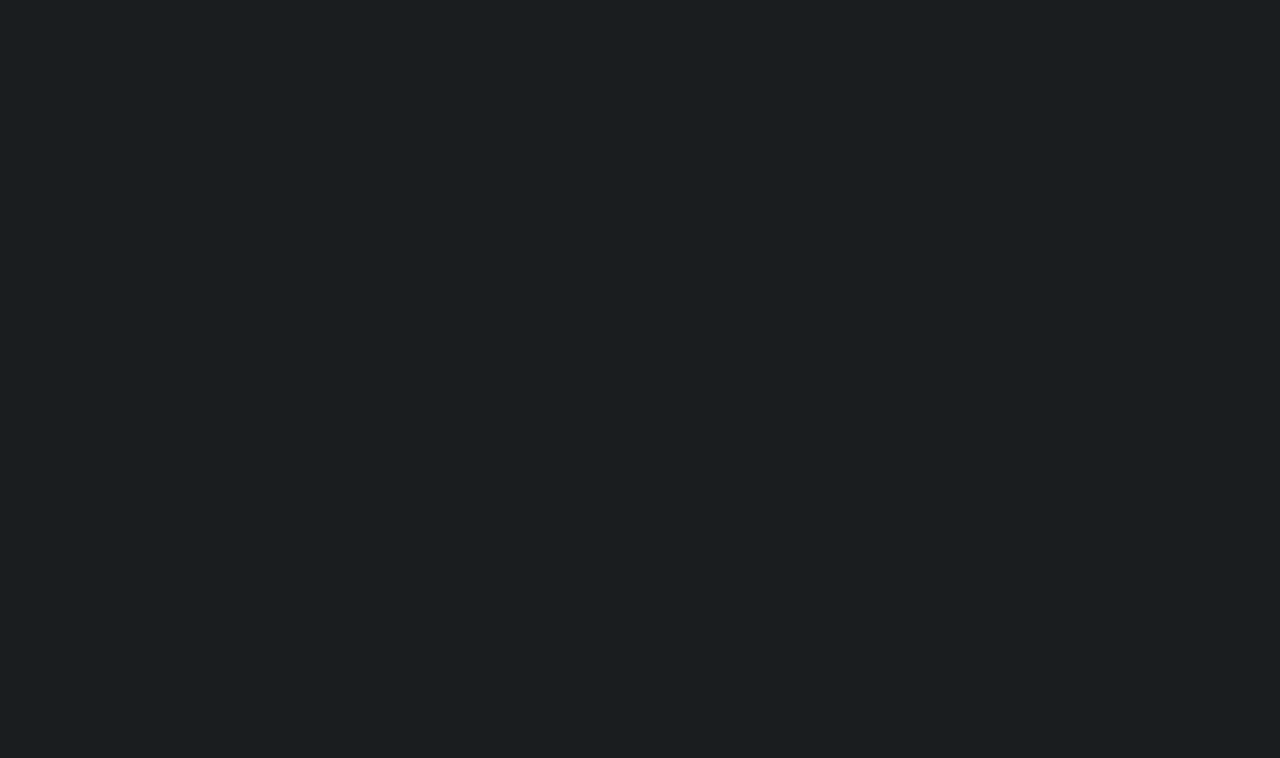
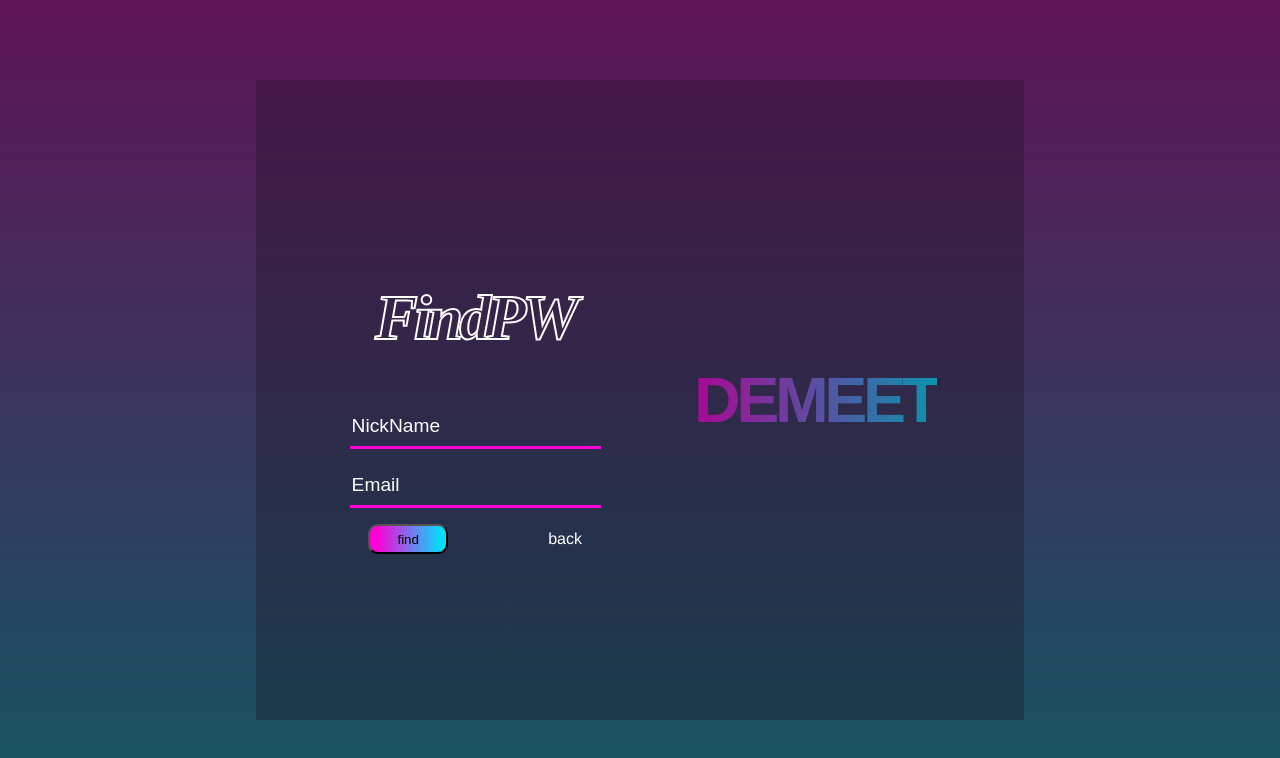
Before and after one commit to JongHoonJang/DEMEET, a Vue app in the folder frontend/: page /findpw in a window 1280 px wide. Before the commit this address had no page. Shown: the top 758 px of the page. Built offline with nearby package versions, Linux system fonts and the light colour scheme.

Commit message:
[FE : FEAT] 비밀번호 찾기

```diff
--- a/frontend/src/api/api.js
+++ b/frontend/src/api/api.js
@@ -1,7 +1,4 @@
-// 로컬호스트 테스트 용 주소
 const HOST = process.env.VUE_APP_API_URL
-// 배포용 주소 - push 하기전에 변경해줄것
-// const HOST = 'https://i7b309.p.ssafy.io/api'
 
 const ACCOUNTS = 'users/'
 const PROJECTS = 'projects/'
@@ -17,6 +14,7 @@ export default {
     nickname_update: () => HOST + ACCOUNTS + 'nickname/', //patch
     password_update: () => HOST + ACCOUNTS + 'password/', //patch
     profileimage_update_delete: () => HOST + ACCOUNTS + 'profile/', //post, delete
+    find_password: () => HOST + ACCOUNTS + 'password/forget/',
   },
   projects: {
     projects_create_update: () => HOST + PROJECTS, //get, patch
--- a/frontend/src/router/index.js
+++ b/frontend/src/router/index.js
@@ -6,6 +6,7 @@ import ProfileView from '@/views/account/ProfileView'
 import LoginView from '@/views/account/LoginView'
 import SignupView from '@/views/account/SignupView'
 import GuestLogin from '@/views/account/GuestLogin'
+import FindPassword from '@/views/account/FindPassword'
 //코딩을 위한 import 추후 삭제
 import DrawingView from '@/views/conference/DrawingView'
 
@@ -44,6 +45,11 @@ const routes = [
     path: '/signup',
     name: 'SignupView',
     component: SignupView
+  },
+  {
+    path: '/findpw',
+    name: 'FindPassword',
+    component: FindPassword
   },
   //코딩을 하기위해 생성 - 추후 삭제
   {
--- a/frontend/src/stores/account.js
+++ b/frontend/src/stores/account.js
@@ -195,6 +195,25 @@ export const useAccountStore = defineStore("account", {
         })
 
     },
+
+    // 비밀번호 찾기
+    findPassword(userData) {
+      axios({
+        url: api.accounts.find_password(),
+        method: 'patch',
+        data: userData,
+        headers: this.authHeader,
+      })
+        .then(() => {
+          alert('메일을 확인하세요!')
+        })
+        .catch(err => {
+          console.error(err)
+        })
+
+    },
+
+
 //////////////////////////////////////////////////////////////project
     // 프로젝트 상세 조회
     fetchProject(project_pk) {
--- /dev/null
+++ b/frontend/src/views/account/FindPassword.vue
@@ -0,0 +1,184 @@
+<template>
+  <div>
+  <div class='backdrop'>
+    <div class='account-box'>
+      <div class='account-left'>
+        <div style='display:flex; justify-content:center;'>
+        <h1 class='sign-head'>Find PW</h1>
+    </div>
+    <form @submit.prevent="findPW(userData)" class='account-info'>
+      <p><input v-model.trim="userData.nickname" type="text" placeholder="NickName" class="input-prop"></p>
+      <p><input v-model.trim="userData.email" type="email" placeholder="Email" class="input-prop"></p>
+      <button class="signup-btn">find</button>
+      <router-link class="back" :to="{ name: 'LoginView' }">back</router-link>
+    </form>
+      </div>
+      <div class='account-right'>
+        <h1 class="main-logo">DEMEET</h1>
+      </div>
+    </div>
+  </div>
+  </div>
+</template>
+
+<script>
+
+import { defineComponent,ref } from "vue"
+import { useAccountStore } from "@/stores/account"
+export default defineComponent({
+
+  setup() {
+    const isPasswordError = ref(false)
+    const userData = ref({
+      nickname: '',
+      email: '',
+    })
+    const password2 = ref('')
+    function checkEmail (emailData) {
+      for (const email of ['@naver.com','@gmail.com','@daum.net','@hanmail.net','@nate.com','@yahoo.com']){
+        const res = ref(undefined)
+        res.value = emailData.includes(email)
+        if (res.value) {
+          return false
+        }
+      }
+      return true
+    }
+    const findPW = (userData) => {
+      if(userData.nickname === '') {
+        alert('닉네임을 입력해 주세요.')
+      }else {
+        if (userData.email === '') {
+          alert('email을 입력해 주세요.')
+        }else if (checkEmail(userData.email)) {
+          alert('이메일을 정확하게 입력해주세요')
+        }else{
+          account.findPassword(userData)
+        }
+      }
+    }
+
+
+    const account = useAccountStore()
+    return {
+      account,
+      userData,
+      password2,
+      isPasswordError,
+      findPW
+    }
+  },
+})
+</script>
+
+<style scoped>
+@media (max-width: 1024px){
+  .account-box{
+    flex-direction: column-reverse;
+    align-items: center;
+  }
+}
+
+.pw-error {
+  color: red;
+  font-size: 8px;
+  margin: 0%;
+  text-align: start;
+  margin-left:12px;
+}
+.backdrop {
+  display: flex;
+  justify-content: center;
+  align-items: center;
+  position: relative;
+  background:
+  linear-gradient( to bottom,  rgba(255, 1, 214, 0.3), rgba(7, 219, 254, 0.3));
+  width: 100%;
+  height: 100vh;
+}
+
+.account-box {
+  position: absolute;
+  background-color : rgba(26, 15, 31, 0.3);
+  background-clip: content-box;
+  display: flex;
+  width: 60vw;
+  height: 80vh;
+  flex-grow: 1;
+  justify-content: space-evenly;
+}
+.account-left {
+  display: flex;
+  flex-direction: column;
+  justify-content: center;
+}
+.account-right {
+  display: flex;
+  justify-content: center;
+  align-items: center;
+}
+.logo {
+    color: rgba(26, 15, 31, 0.3);
+    font-size: 4rem;
+    background: linear-gradient(to right, rgba(255, 0, 214, 0.9), rgba(0, 224, 255, 0.9));
+    -webkit-text-stroke: transparent;
+    /* -webkit-background-clip: text; */
+    letter-spacing: -0.25rem;
+}
+.main-logo {
+  margin: 0%;
+  color: rgba(26, 15, 31, 0.3);
+  font-size: 4rem;
+  background: linear-gradient(to right, rgba(255, 0, 214, 0.9), rgba(0, 224, 255, 0.9));
+  -webkit-text-stroke: transparent;
+
+  -webkit-background-clip: text;
+  letter-spacing: -0.25rem;
+}
+.input-prop {
+  color: white;
+  background: transparent;
+  border-top: none;
+  border-bottom: solid;
+  border-left: none;
+  border-right: none;
+  border-color: rgba(255, 1, 214, 1);
+  font-size : 1.2rem;
+  line-height: 2;
+}
+
+input::placeholder {color:white;}
+
+.sign-head {
+  color:rgba(255, 1, 214, 0);
+
+  -webkit-text-stroke: 0.125rem rgb(255, 255, 255);
+  letter-spacing: -0.25rem;
+  word-spacing: -0.75rem;
+  margin: 2rem;
+
+  font-family: 'Poppins';
+  font-style: italic;
+  font-weight: 900;
+  font-size: 4rem;
+  line-height: 5rem;
+  display: flex;
+}
+
+.signup-btn {
+  width: 80px;
+  height: 30px;
+  background: linear-gradient(90deg, #FF00D6 8.81%, #00E0FF 94.11%);
+  border-radius: 10px;
+}
+
+.back {
+  color: white;
+  text-decoration: none;
+  margin-left: 100px;
+}
+
+.back:hover {
+  color: rgba(255, 1, 214, 1);
+}
+</style>
--- a/frontend/src/views/account/LoginView.vue
+++ b/frontend/src/views/account/LoginView.vue
@@ -10,6 +10,7 @@
       <p><input v-model.trim="credentials.password" type="password" placeholder="password" class="input-prop"></p>
       <button class="login-btn">Sign In</button>
       <router-link class="createuser" :to="{ name: 'SignupView' }">회원가입</router-link>
+      <router-link class="createuser" :to="{ name: 'FindPassword' }">비밀번호 찾기</router-link>
     </form>
       </div>
       <div class='account-right'>
```
